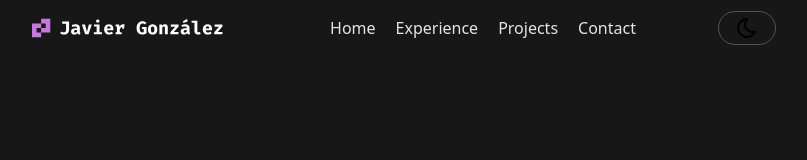
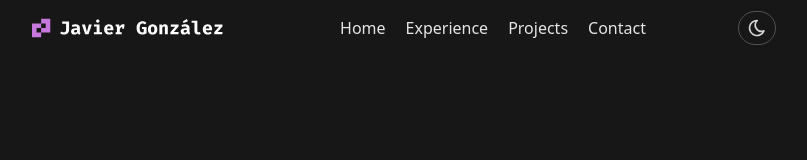
Before and after one commit to javiercodesx/portfolio, a React (Vite) app: page / in a window 1280 px wide. Shown: the top 160 px of the page, without its empty margins (248-1055 px from the left). Built offline with nearby package versions, Linux system fonts and the light colour scheme.

Commit message:
update ThemeToggle size

```diff
--- a/src/components/ToggleTheme.tsx
+++ b/src/components/ToggleTheme.tsx
@@ -8,8 +8,8 @@ export const ThemeToggle = () => {
   return (
     <Button
       onClick={toggleTheme}
-      className="px-4 py-1 rounded-full border border-neutral-600 text-sm cursor-pointer"
-      children={theme === 'dark' ? <IconMoon /> : <IconSun />}
+      className="py-1 px-2 rounded-full border border-neutral-600 text-sm cursor-pointer"
+      children={theme === 'dark' ? <IconMoon className='text-neutral-300 w-5' /> : <IconSun className=' w-5'/>}
     />
   )
 }
```
